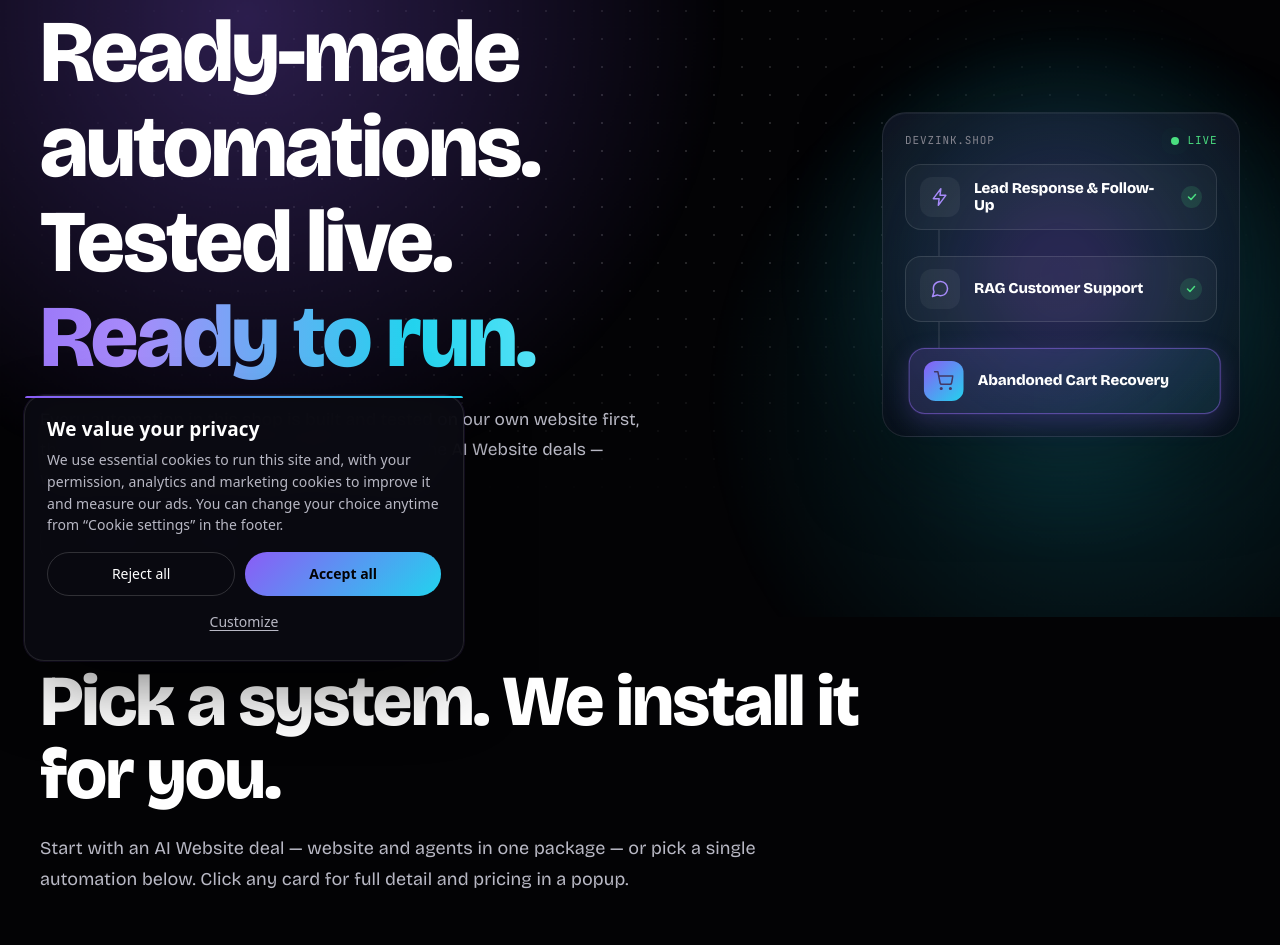
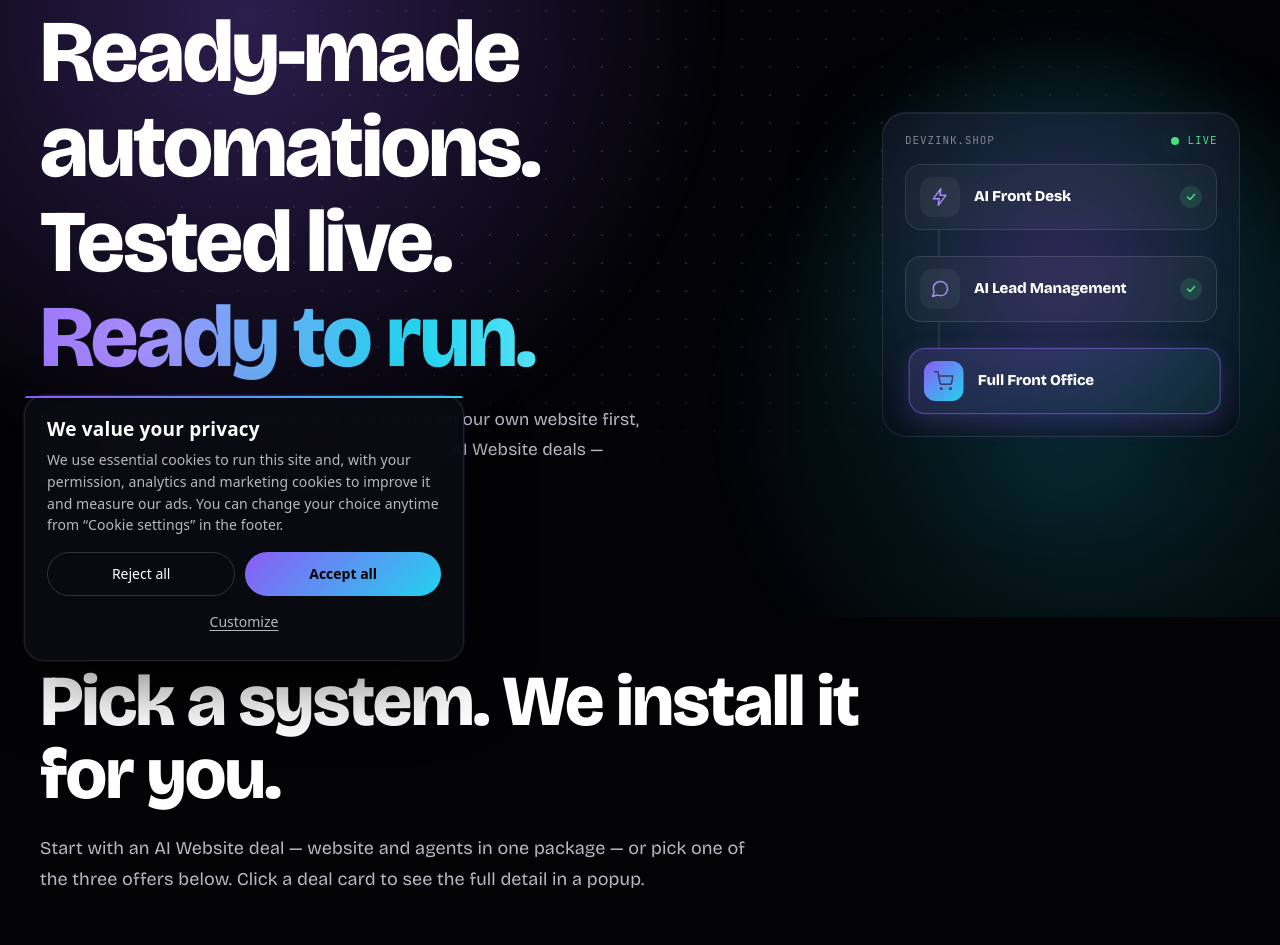
Before and after one commit to Safiandev/devzink-website, a plain HTML site: page shop.html in a window 1280 px wide. Shown: the part 115-1060 px from the top of the page. Drawn offline with Linux system fonts and the light colour scheme; animation ran at ten frames a second.

Commit message:
Shop: hero flow + copy now match the 3 new offers (Front Desk, Lead Management, Full Front Office)

```diff
--- a/shop.html
+++ b/shop.html
@@ -34,7 +34,7 @@
 <link rel="preload" href="fonts/bricolage-grotesque-800.woff2" as="font" type="font/woff2" crossorigin />
 <link rel="preload" href="fonts/bricolage-grotesque-400.woff2" as="font" type="font/woff2" crossorigin />
 <!-- seo:start -->
-<meta name="keywords" content="AI automation shop, ready-made AI agents, lead automation for sale, AI lead response system, RAG customer support agent, abandoned cart recovery system, n8n automation, DevZink" />
+<meta name="keywords" content="AI automation shop, ready-made AI agents, AI front desk, AI lead management, full front office, AI voice agent, n8n automation, DevZink" />
 <meta name="robots" content="index, follow, max-image-preview:large, max-snippet:-1, max-video-preview:-1" />
 <meta name="author" content="DevZink" />
 <meta property="og:locale" content="en_US" />
@@ -800,11 +800,11 @@ document.addEventListener("DOMContentLoaded",function(){
       </div>
       <div class="hx-mark fl" aria-hidden="true">
         <div class="fl__bar"><span>devzink.shop</span><span class="fl__live"><i></i>Live</span></div>
-        <div class="fl__node" style="--n:0"><span class="fl__ic"><svg viewBox="0 0 24 24" fill="none" stroke="currentColor" stroke-width="1.8" stroke-linecap="round" stroke-linejoin="round"><path d="M13 2 4 14h7l-1 8 9-12h-7l1-8z"/></svg></span><span class="fl__t"><b>Lead Response &amp; Follow-Up</b></span><span class="fl__ok"><svg viewBox="0 0 24 24" fill="none" stroke="currentColor" stroke-width="3" stroke-linecap="round" stroke-linejoin="round"><path d="m5 12 5 5 9-10"/></svg></span></div>
+        <div class="fl__node" style="--n:0"><span class="fl__ic"><svg viewBox="0 0 24 24" fill="none" stroke="currentColor" stroke-width="1.8" stroke-linecap="round" stroke-linejoin="round"><path d="M13 2 4 14h7l-1 8 9-12h-7l1-8z"/></svg></span><span class="fl__t"><b>AI Front Desk</b></span><span class="fl__ok"><svg viewBox="0 0 24 24" fill="none" stroke="currentColor" stroke-width="3" stroke-linecap="round" stroke-linejoin="round"><path d="m5 12 5 5 9-10"/></svg></span></div>
         <div class="fl__link" style="--n:0"></div>
-        <div class="fl__node" style="--n:1"><span class="fl__ic"><svg viewBox="0 0 24 24" fill="none" stroke="currentColor" stroke-width="1.8" stroke-linecap="round" stroke-linejoin="round"><path d="M21 11.5a8.38 8.38 0 0 1-.9 3.8 8.5 8.5 0 0 1-7.6 4.7 8.38 8.38 0 0 1-3.8-.9L3 21l1.9-5.7a8.38 8.38 0 0 1-.9-3.8 8.5 8.5 0 0 1 4.7-7.6 8.38 8.38 0 0 1 3.8-.9h.5a8.48 8.48 0 0 1 8 8v.5z"/></svg></span><span class="fl__t"><b>RAG Customer Support</b></span><span class="fl__ok"><svg viewBox="0 0 24 24" fill="none" stroke="currentColor" stroke-width="3" stroke-linecap="round" stroke-linejoin="round"><path d="m5 12 5 5 9-10"/></svg></span></div>
+        <div class="fl__node" style="--n:1"><span class="fl__ic"><svg viewBox="0 0 24 24" fill="none" stroke="currentColor" stroke-width="1.8" stroke-linecap="round" stroke-linejoin="round"><path d="M21 11.5a8.38 8.38 0 0 1-.9 3.8 8.5 8.5 0 0 1-7.6 4.7 8.38 8.38 0 0 1-3.8-.9L3 21l1.9-5.7a8.38 8.38 0 0 1-.9-3.8 8.5 8.5 0 0 1 4.7-7.6 8.38 8.38 0 0 1 3.8-.9h.5a8.48 8.48 0 0 1 8 8v.5z"/></svg></span><span class="fl__t"><b>AI Lead Management</b></span><span class="fl__ok"><svg viewBox="0 0 24 24" fill="none" stroke="currentColor" stroke-width="3" stroke-linecap="round" stroke-linejoin="round"><path d="m5 12 5 5 9-10"/></svg></span></div>
         <div class="fl__link" style="--n:1"></div>
-        <div class="fl__node" style="--n:2"><span class="fl__ic"><svg viewBox="0 0 24 24" fill="none" stroke="currentColor" stroke-width="1.8" stroke-linecap="round" stroke-linejoin="round"><circle cx="9" cy="21" r="1"/><circle cx="20" cy="21" r="1"/><path d="M1 1h4l2.68 13.39a2 2 0 0 0 2 1.61h9.72a2 2 0 0 0 2-1.61L23 6H6"/></svg></span><span class="fl__t"><b>Abandoned Cart Recovery</b></span><span class="fl__ok"><svg viewBox="0 0 24 24" fill="none" stroke="currentColor" stroke-width="3" stroke-linecap="round" stroke-linejoin="round"><path d="m5 12 5 5 9-10"/></svg></span></div>
+        <div class="fl__node" style="--n:2"><span class="fl__ic"><svg viewBox="0 0 24 24" fill="none" stroke="currentColor" stroke-width="1.8" stroke-linecap="round" stroke-linejoin="round"><circle cx="9" cy="21" r="1"/><circle cx="20" cy="21" r="1"/><path d="M1 1h4l2.68 13.39a2 2 0 0 0 2 1.61h9.72a2 2 0 0 0 2-1.61L23 6H6"/></svg></span><span class="fl__t"><b>Full Front Office</b></span><span class="fl__ok"><svg viewBox="0 0 24 24" fill="none" stroke="currentColor" stroke-width="3" stroke-linecap="round" stroke-linejoin="round"><path d="m5 12 5 5 9-10"/></svg></span></div>
       </div>
     </div>
   </section>
@@ -814,7 +814,7 @@ document.addEventListener("DOMContentLoaded",function(){
     <div class="wrap">
       <div class="sec__head" data-reveal>
         <h2>Pick a system. We install it for you.</h2>
-        <p class="sec__sub">Start with an AI Website deal &mdash; website and agents in one package &mdash; or pick a single automation below. Click any card for full detail and pricing in a popup.</p>
+        <p class="sec__sub">Start with an AI Website deal &mdash; website and agents in one package &mdash; or pick one of the three offers below. Click a deal card to see the full detail in a popup.</p>
       </div>
 
       <h3 class="sh-subhead" data-reveal>AI Websites</h3>
@@ -978,7 +978,7 @@ document.addEventListener("DOMContentLoaded",function(){
       </div>
       <div class="dm-block" data-reveal>
         <ol class="dm-steps">
-          <li><b>Pick a deal or a product, and a package.</b> Click any card to see the full detail and pricing in a popup.</li>
+          <li><b>Pick a deal or an offer.</b> Click a deal card to see the full detail in a popup.</li>
           <li><b>Book a free 20-minute setup call.</b> We confirm the fit, then you share the access we need — never your main passwords.</li>
           <li><b>We install it and watch the first 7 days.</b> You review and approve everything before it goes live.</li>
         </ol>
```
